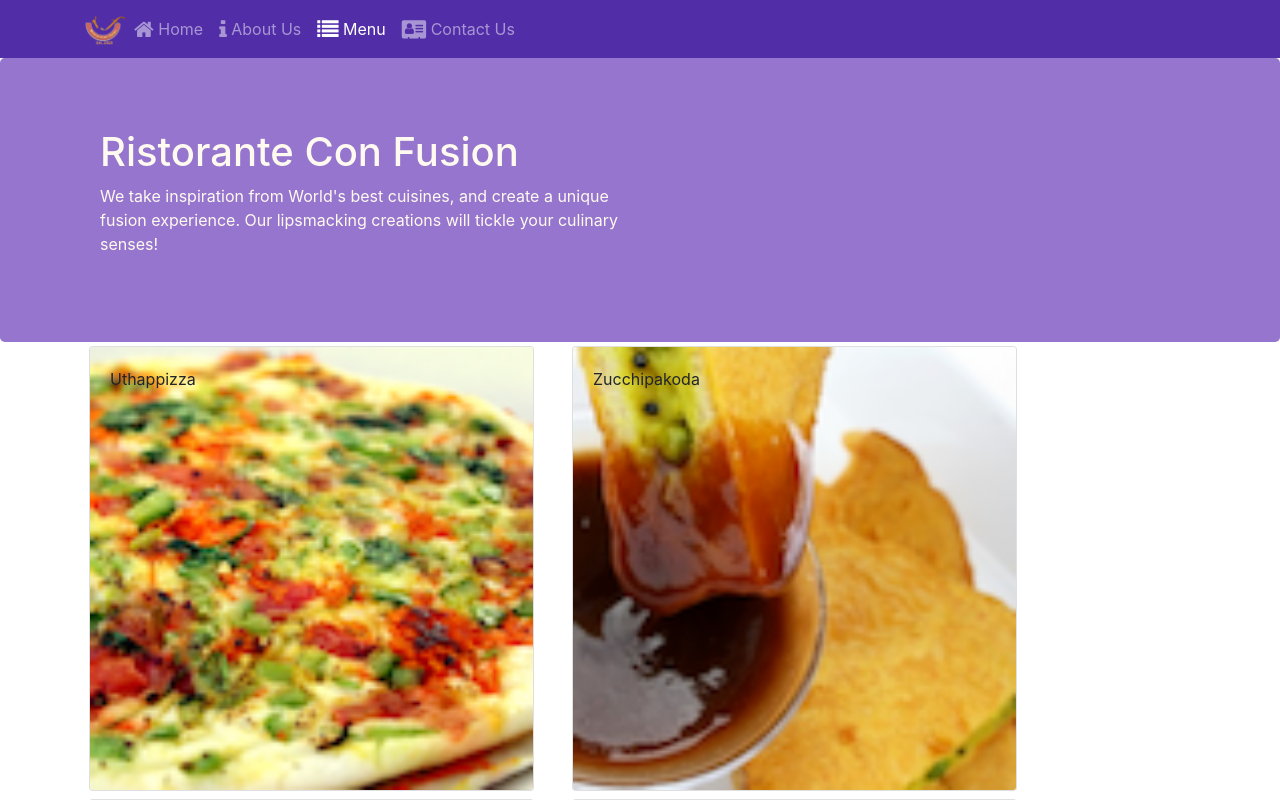
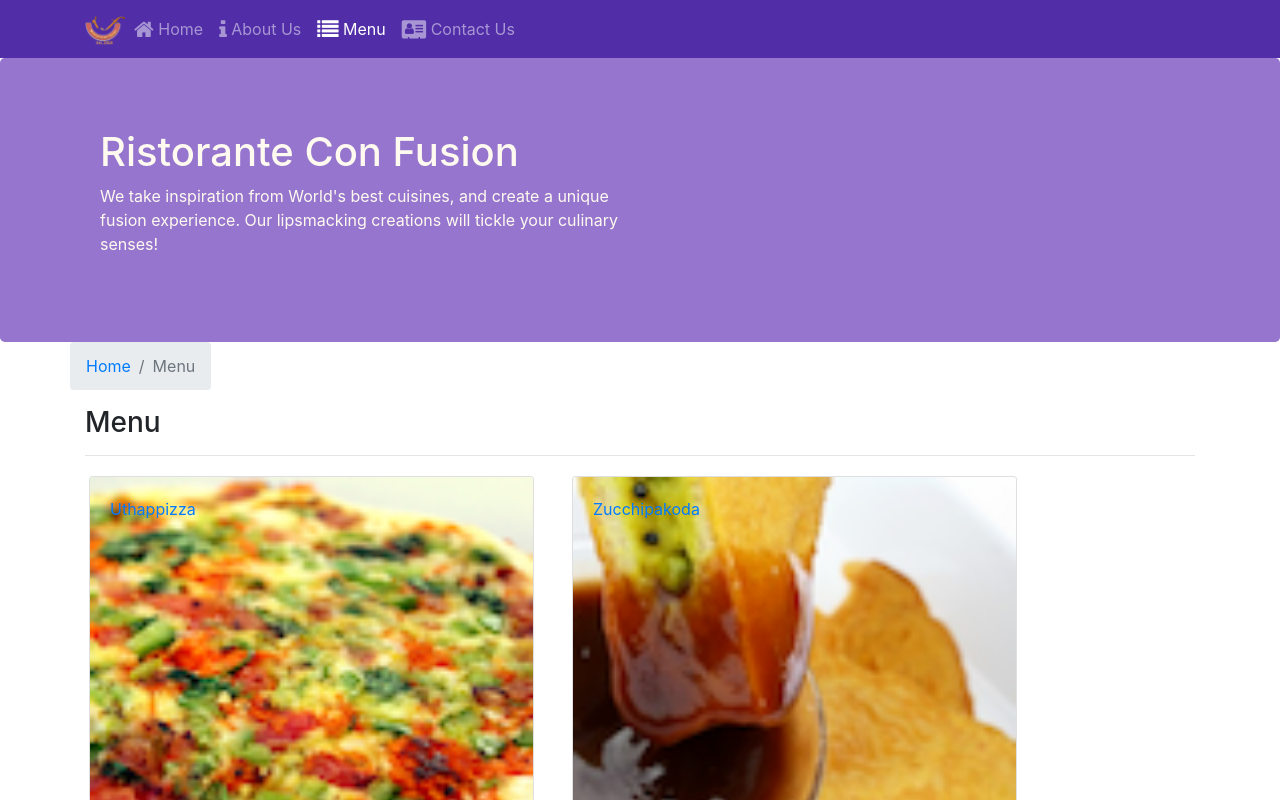
Before and after one commit to budhasanjeev/Learning-React-Coursera, a React (Create React App) app: page /menu in a window 1280 px wide. Shown: the top 800 px of the page. Built offline with nearby package versions, Linux system fonts and the light colour scheme.

Commit message:
SPA part 2

```diff
--- a/src/components/ContactComponent.js
+++ b/src/components/ContactComponent.js
@@ -1,8 +1,20 @@
 import React from 'react';
+import { Breadcrumb, BreadcrumbItem } from 'reactstrap';
+import { Link } from 'react-router-dom';
 
 function Contact(props) {
     return(
         <div className="container">
+            <div className="row">
+                <Breadcrumb>
+                    <BreadcrumbItem><Link to="/home">Home</Link></BreadcrumbItem>
+                    <BreadcrumbItem active>Contact Us</BreadcrumbItem>
+                </Breadcrumb>
+                <div className="col-12">
+                    <h3>Contact Us</h3>
+                    <hr />
+                </div>
+            </div>
             <div className="row row-content">
                 <div className="col-12">
                 <h3>Location Information</h3>
--- a/src/components/DishdetailComponent.js
+++ b/src/components/DishdetailComponent.js
@@ -1,5 +1,6 @@
 import React from "react";
-import { Card, CardImg, CardBody, CardTitle, CardText } from 'reactstrap';
+import { Card, CardImg, CardBody, CardTitle, CardText, Breadcrumb, BreadcrumbItem } from 'reactstrap';
+import { Link } from 'react-router-dom';
 
 
   function RenderDish({dish})
@@ -25,7 +26,7 @@ import { Card, CardImg, CardBody, CardTitle, CardText } from 'reactstrap';
         <ul className="list-unstyled">
 
         {comments.map((comment) => {
-          return (<li>
+          return (<li key={comment.id}>
             <p> {comment.comment }</p>
             <p> --{comment.author}, {new Intl.DateTimeFormat('en-US', { year:'numeric', month: 'short', day: '2-digit'}).format(new Date(Date.parse(comment.date)))} </p>
           </li>)
@@ -42,8 +43,18 @@ import { Card, CardImg, CardBody, CardTitle, CardText } from 'reactstrap';
       return(
         <div className="container">
           <div className="row">
+            <Breadcrumb>
+              <BreadcrumbItem><Link to="/menu">Menu</Link></BreadcrumbItem>
+              <BreadcrumbItem active>{props.dish.name}</BreadcrumbItem>
+            </Breadcrumb>
+            <div className="col-12">
+              <h3>{props.dish.name}</h3>
+              <hr />
+            </div>
+          </div>
+          <div className="row">
             <RenderDish dish={props.dish} />
-            <RenderComments comments={props.dish.comments} />
+            <RenderComments comments={props.comments} />
           </div>
         </div>
       );
--- a/src/components/MainComponent.js
+++ b/src/components/MainComponent.js
@@ -4,6 +4,7 @@ import Menu from './MenuComponent';
 import Contact from './ContactComponent';
 import Header from './HeaderComponent';
 import Footer from './FooterComponent';
+import DishDetail from './DishdetailComponent';
 import { DISHES } from '../shared/dishes';
 import { COMMENTS } from '../shared/comments';
 import { PROMOTIONS } from '../shared/promotions';
@@ -35,12 +36,22 @@ class Main extends Component {
       )
     }
 
+    const DishWithId = ({match}) => {
+      return(
+        <DishDetail
+          dish={this.state.dishes.filter((dish) => dish.id === parseInt(match.params.dishId, 10))[0]}
+          comments={this.state.comments.filter((comment) => comment.dishId === parseInt(match.params.dishId, 10))}
+        />
+      );
+    }
+
     return (
       <div>
         <Header />
         <Switch>
           <Route path="/home" component={HomePage} />
           <Route exact path="/menu" component={ () => <Menu dishes={this.state.dishes} /> } />
+          <Route path="/menu/:dishId" component={DishWithId} />
           <Route exact path="/contactus" component={Contact} />
           <Redirect to="/home" />
         </Switch>
--- a/src/components/MenuComponent.js
+++ b/src/components/MenuComponent.js
@@ -1,14 +1,17 @@
 import React from 'react';
-import { Card, CardImg, CardImgOverlay, CardTitle } from 'reactstrap';
+import { Card, CardImg, CardImgOverlay, CardTitle, Breadcrumb, BreadcrumbItem } from 'reactstrap';
+import { Link } from 'react-router-dom';
 
-function RenderMenuItem({dish, onClick}) {
+function RenderMenuItem({dish}) {
   return(
-    <Card onClick={() => onClick(dish.id)}>
-      <CardImg width="100%" src={dish.image} alt={dish.name} />
-      <CardImgOverlay>
-        <CardTitle>{dish.name}</CardTitle>
-      </CardImgOverlay>
-    </Card>
+    <Link to={`/menu/${dish.id}`}>
+      <Card>
+        <CardImg width="100%" src={dish.image} alt={dish.name} />
+        <CardImgOverlay>
+          <CardTitle>{dish.name}</CardTitle>
+        </CardImgOverlay>
+      </Card>
+    </Link>
   );
 }
 
@@ -17,13 +20,23 @@ const Menu = (props) => {
   const menu = props.dishes.map((dish) => {
     return (
       <div key={dish.id} className="col-12 col-md-5 m-1">
-        <RenderMenuItem dish={dish} onClick={props.onClick} />
+        <RenderMenuItem dish={dish} />
       </div>
     );
   });
 
   return (
     <div className="container">
+      <div className="row">
+        <Breadcrumb>
+          <BreadcrumbItem><Link to='/home'>Home</Link></BreadcrumbItem>
+          <BreadcrumbItem active>Menu</BreadcrumbItem>
+        </Breadcrumb>
+        <div className="col-12">
+          <h3>Menu</h3>
+          <hr />
+        </div>
+      </div>
       <div className="row">
           { menu }
       </div>
```
